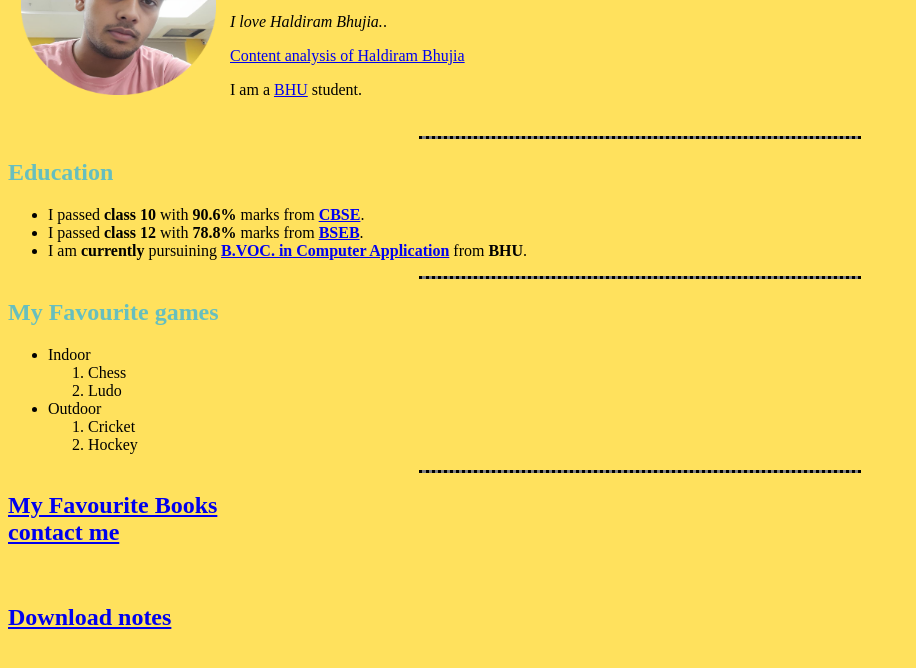
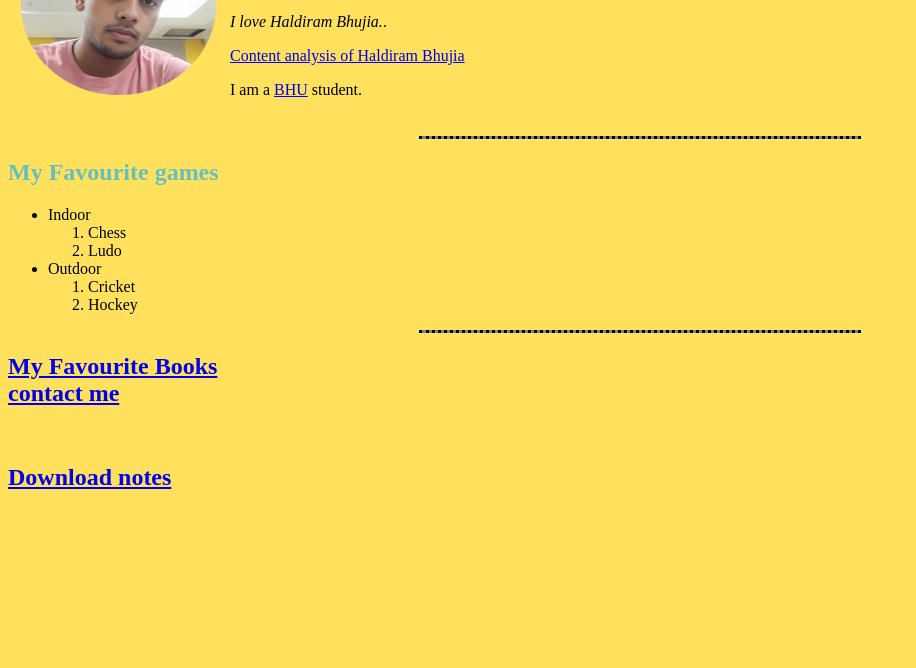
Before and after one commit to utpal797/utpal-s-personal-website, a plain HTML site: page index.html in a window 1280 px wide. Shown: the part 122-790 px from the top of the page, without its empty margins (0-916 px from the left). Drawn offline with Linux system fonts and the light colour scheme.

Commit message:
Update index.html

```diff
--- a/index.html
+++ b/index.html
@@ -23,15 +23,6 @@
   </table>
 
   <hr>
-
-  <h2><strong>Education</strong></h2>
-  <ul>
-    <li>I passed <strong>class 10</strong> with <strong>90.6%</strong> marks from <a href="https://www.cbse.gov.in/"><strong>CBSE</strong></a>.</li>
-    <li>I passed <strong>class 12</strong> with <strong>78.8%</strong> marks from <a href="http://secondary.biharboardonline.com/"><strong>BSEB</strong></a>.</li>
-    <li>I am <strong>currently</strong> pursuining <strong><a href="bvoc.html">B.VOC. in Computer Application</a></strong> from <strong>BHU</strong>.</li>
-  </ul>
-  <hr>
-
   <h2><strong>My Favourite games</strong></h2>
   <ul>
     <li> Indoor </li>
```
